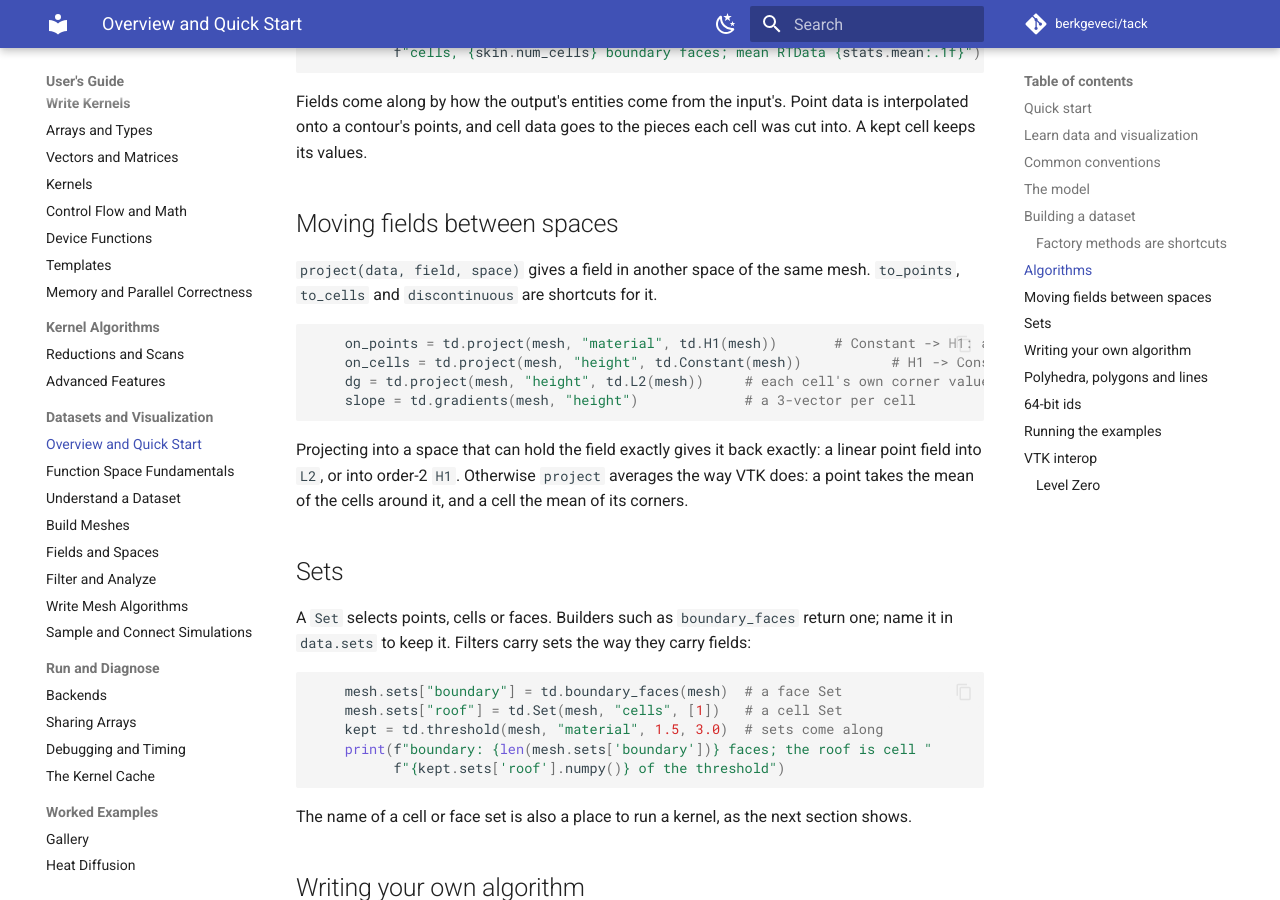
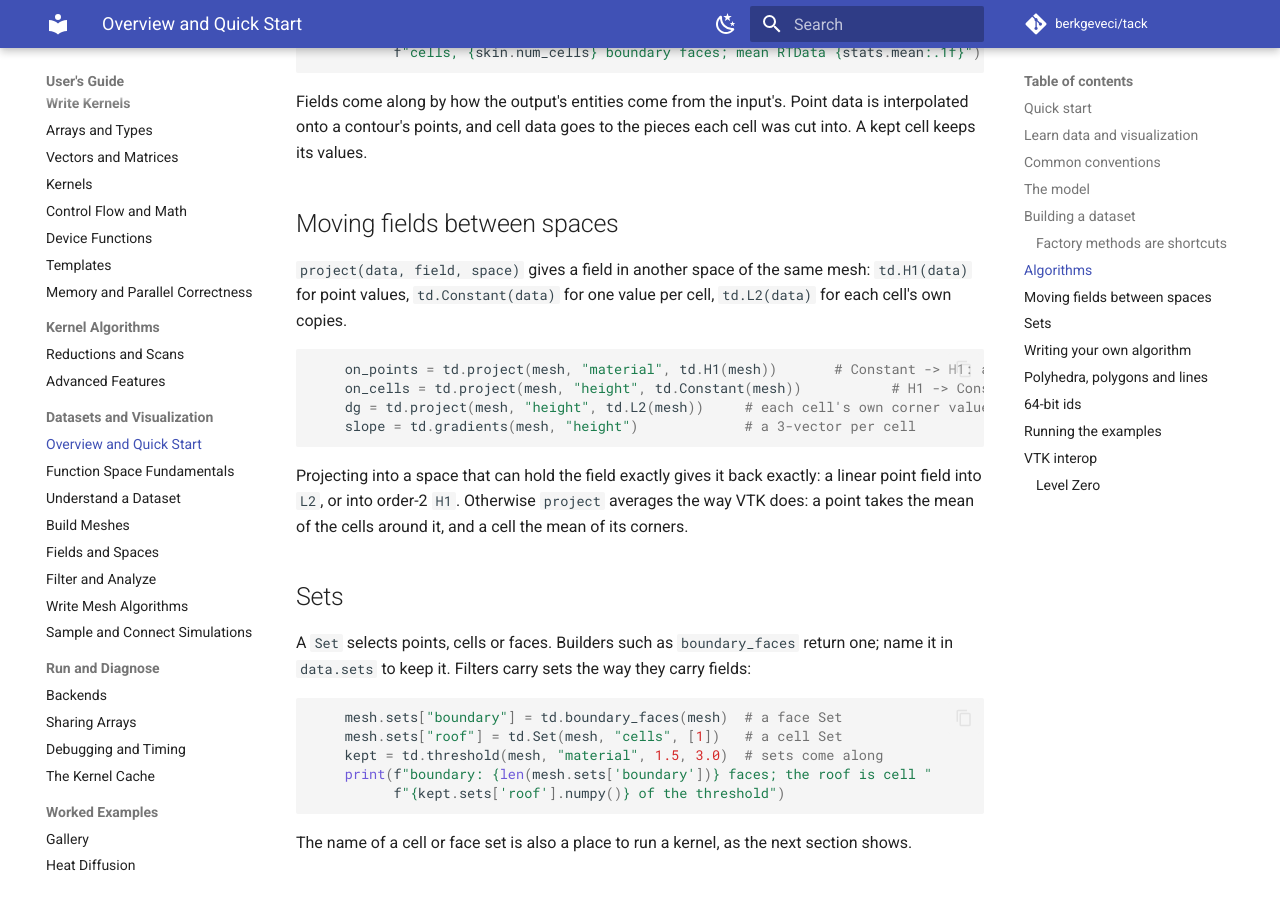
Before and after one commit to berkgeveci/tack, an MkDocs documentation site: the page built from docs/users-guide/09-visualization.md, in a window 1280 px wide and 900 px high, scrolled down 4601 px. Built offline with MkDocs 1.6.1 and Material for MkDocs 9.7.7, drawn with Linux system fonts in a browser that asks for light colours; comment, search, counter and statistics services are not loaded.

Commit message:
Describe the consolidated dataset names in the reference, the guide and the CHANGELOG

````diff
--- a/docs/reference/dataset-api.md
+++ b/docs/reference/dataset-api.md
@@ -141,7 +141,7 @@
 |---|---|
 | `as_polyhedra(data)` | a 3D shape-based dataset as polyhedra, carrying its fields |
 | `as_polygons(data)` | a 2D shape-based dataset as polygons |
-| `check_winding(data)` | of polyhedra or polygons, the ids of the cells whose faces do not wind consistently; empty when all is well (a shape's faces come from its table) |
+| `check_winding(data)` | of polyhedra or polygons, a cell `Set` of the cells whose faces do not wind consistently; empty when all is well (a shape's faces come from its table) |
 | `orient(topology)` | turns around faces wound into their only cell |
 | `from_cell_faces(..., orient=True)` | repairs input whose faces or cells are inconsistently wound, then turns each connected piece outward by the sign of its total volume |
 
@@ -195,9 +195,9 @@
 Unused points retain their values when the source is H1 (or values on points).
 Cell or DG sources give unused points zero, since no cell contributes there.
 
-The shortcuts are projections: `to_points(data, f)` is
-`project(data, f, H1(data))`, `to_cells` projects into `Constant(data)`,
-and `discontinuous` into `L2(data)`.
+`project` is the one way to move a field: into `H1(data)` for point values,
+`Constant(data)` for one value per cell, `L2(data)` for each cell's own copies,
+`SideTraces(data)` for each side's value at the faces.
 
 ## Fields and arrays
 
@@ -425,7 +425,18 @@
   name, a list of names, or `[]` for none) and returns a `DataSet`;
 - an algorithm that computes a field returns a `Field`, and several fields a
   named tuple of them (`cell_geometry`, `face_geometry`, `flow_quantities`);
-- summaries (`statistics`, `entropy`) return Python values;
+- a summary returns a Python number (`entropy`), or a named tuple of them
+  (`statistics`);
+- a selection returns a `Set` (`boundary_faces`, `check_winding`);
+- one name per operation, a variant a parameter (`extract_surface` defaults to
+  the boundary; `project` moves a field into any space), and one parameter
+  name per meaning (`inside=` keeps a region, `value` is a level, `lower` and
+  `upper` a range);
+- filters that cut a mesh into a subset of its cells compact the points;
+  `extract_surface` keeps the input's points, so point ids stay valid. The
+  point filters (`mask_points`, `threshold_points`, `extract_points`) are
+  the point twins of `mask`, `threshold` and `extract_geometry`: the points as
+  vertex cells, point fields carried and cell fields left behind;
 - nothing changes its input: a new dataset is new, and sets are kept by
   storing what `boundary_faces` returns.
 
@@ -468,9 +479,9 @@
 | `advect`, `streamlines` | yes (2D and 3D cells) | no (no parametric coordinates) | no | no |
 | `cell_centers`, `values_at_centers` | yes | no | no | no |
 | `gradients(at="cells" | "points")` of scalars or vectors, `flow_quantities` | yes | no | no | no |
-| `project` (and `to_points`, `to_cells`) between cell and point values | yes | yes (over each cell's distinct points) | yes | yes |
-| `project` into or from `L2`, order-2 `H1`, `SideTraces` (and `discontinuous`) | yes | no | no | no |
-| `traces`, and `jump`/`upwind_flux` of point data | yes | no | no | no |
+| `project` between cell and point values | yes | yes (over each cell's distinct points) | yes | yes |
+| `project` into or from `L2`, order-2 `H1`, `SideTraces` | yes | no | no | no |
+| side traces, and `jump`/`upwind_flux` of point data | yes | no | no | no |
 
 Where the table says "no", the algorithm needs a reference element and
 raises `NotImplementedError` saying so.
--- a/docs/users-guide/09-visualization.md
+++ b/docs/users-guide/09-visualization.md
@@ -36,7 +36,7 @@
 
 surface = td.contour(data, "radius_squared", 0.5)
 print(surface.num_cells, "triangles,", surface.num_points, "points")
-print(td.statistics(data, "radius_squared")["mean"])
+print(td.statistics(data, "radius_squared").mean)
 ```
 
 Save this as a `.py` file and run it after installing the packages above, or use
@@ -210,7 +210,8 @@
 ## Moving fields between spaces
 
 `project(data, field, space)` gives a field in another space of the same
-mesh. `to_points`, `to_cells` and `discontinuous` are shortcuts for it.
+mesh: `td.H1(data)` for point values, `td.Constant(data)` for one value per
+cell, `td.L2(data)` for each cell's own copies.
 
 ```python
 --8<-- "docs/examples/datasets.py:spaces"
--- a/docs/users-guide/data/03-fields-and-spaces.md
+++ b/docs/users-guide/data/03-fields-and-spaces.md
@@ -249,8 +249,8 @@
 
 ## Projection is an algorithmic choice
 
-`project(data, field, target_space)` is the general operation.
-`to_points`, `to_cells` and `discontinuous` select common target spaces.
+`project(data, field, target_space)` is the one operation: `td.H1(data)`,
+`td.Constant(data)` and `td.L2(data)` are the common target spaces.
 
 | Conversion | Meaning | What to check |
 |---|---|---|
--- a/docs/users-guide/data/05-mesh-kernels.md
+++ b/docs/users-guide/data/05-mesh-kernels.md
@@ -93,10 +93,11 @@
 --8<-- "docs/examples/data_mesh_kernels.py:balance"
 ```
 
-`td.divergence` is an **outward sum of the supplied face values**: a face adds
+`td.net_flux` is an **outward sum of the supplied face values**: a face adds
 to its side-0 cell and subtracts from its side-1 cell. It does not divide by
 cell volume. With integrated face flux as input, its result is integrated
-net outflow. Divide by volume if you want an average divergence.
+net outflow. `td.divergence` divides it by each cell's volume, the
+finite-volume divergence.
 
 Each example cell has volume 0.5, net outflow 1.5, and therefore average
 divergence 3. The sum of both cells' outflows is the boundary outflow 3;
````
Also changed, not shown: other parts of docs/reference/dataset-api.md (+11 -12 lines), other parts of docs/users-guide/data/03-fields-and-spaces.md (+2 -2 lines), CHANGELOG.md (+13 -0 lines), docs/users-guide/data/04-filters.md (+3 -2 lines).
